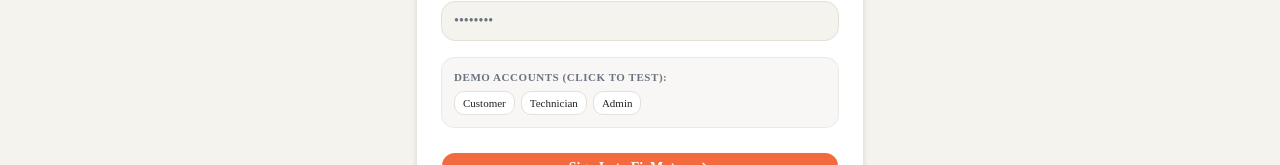
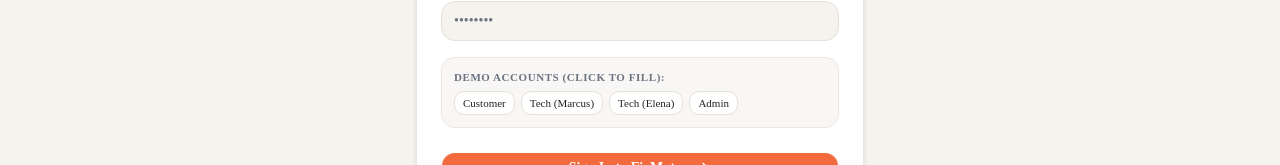
Before and after one commit to umaer-islam/fixmate-client, a Next.js app: page /login in a window 1280 px wide. Shown: the part 369-534 px from the top of the page. Built offline with nearby package versions, Linux system fonts and the light colour scheme; no server answers.

Commit message:
update demo login buttons with live examiner accounts

```diff
--- a/src/app/login/page.tsx
+++ b/src/app/login/page.tsx
@@ -114,13 +114,13 @@ function LoginForm() {
             {/* Quick Demo Credentials */}
             <div className="rounded-xl border border-border/60 bg-muted/40 p-3 text-xs space-y-1.5">
               <p className="font-semibold text-[11px] text-muted-foreground uppercase tracking-wider">
-                Demo Accounts (Click to test):
+                Demo Accounts (Click to fill):
               </p>
               <div className="flex flex-wrap gap-1.5">
                 <button
                   type="button"
                   onClick={() => {
-                    setEmail('customer1@fixmate.io');
+                    setEmail('customer@fixmate.io');
                     setPassword('Password123!');
                   }}
                   className="rounded-lg border border-border bg-card px-2 py-1 text-[11px] font-medium hover:bg-muted"
@@ -130,12 +130,22 @@ function LoginForm() {
                 <button
                   type="button"
                   onClick={() => {
-                    setEmail('tech1@fixmate.io');
+                    setEmail('marcus.tech@fixmate.io');
                     setPassword('Password123!');
                   }}
                   className="rounded-lg border border-border bg-card px-2 py-1 text-[11px] font-medium hover:bg-muted"
                 >
-                  Technician
+                  Tech (Marcus)
+                </button>
+                <button
+                  type="button"
+                  onClick={() => {
+                    setEmail('elena.tech@fixmate.io');
+                    setPassword('Password123!');
+                  }}
+                  className="rounded-lg border border-border bg-card px-2 py-1 text-[11px] font-medium hover:bg-muted"
+                >
+                  Tech (Elena)
                 </button>
                 <button
                   type="button"
```
